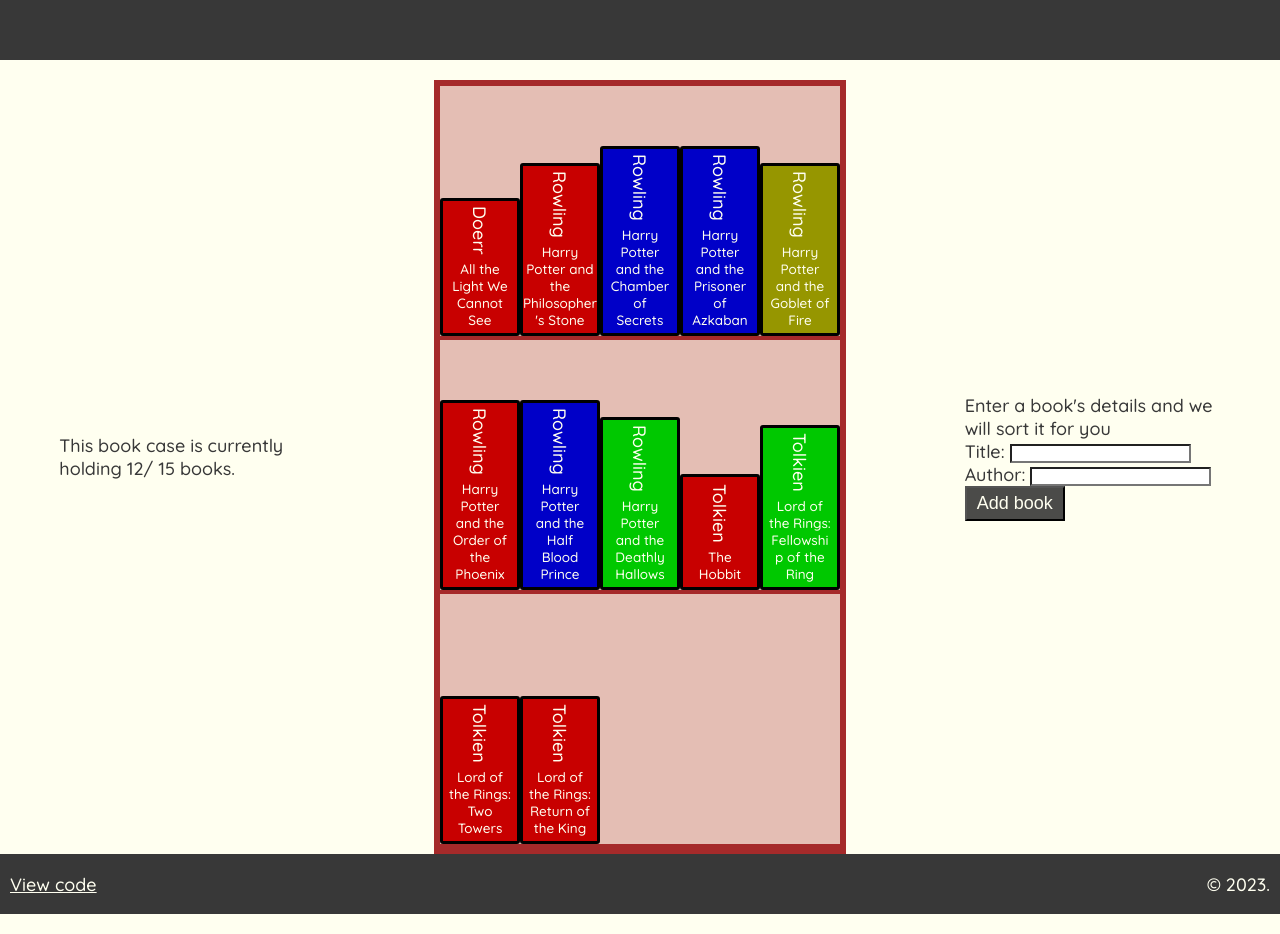
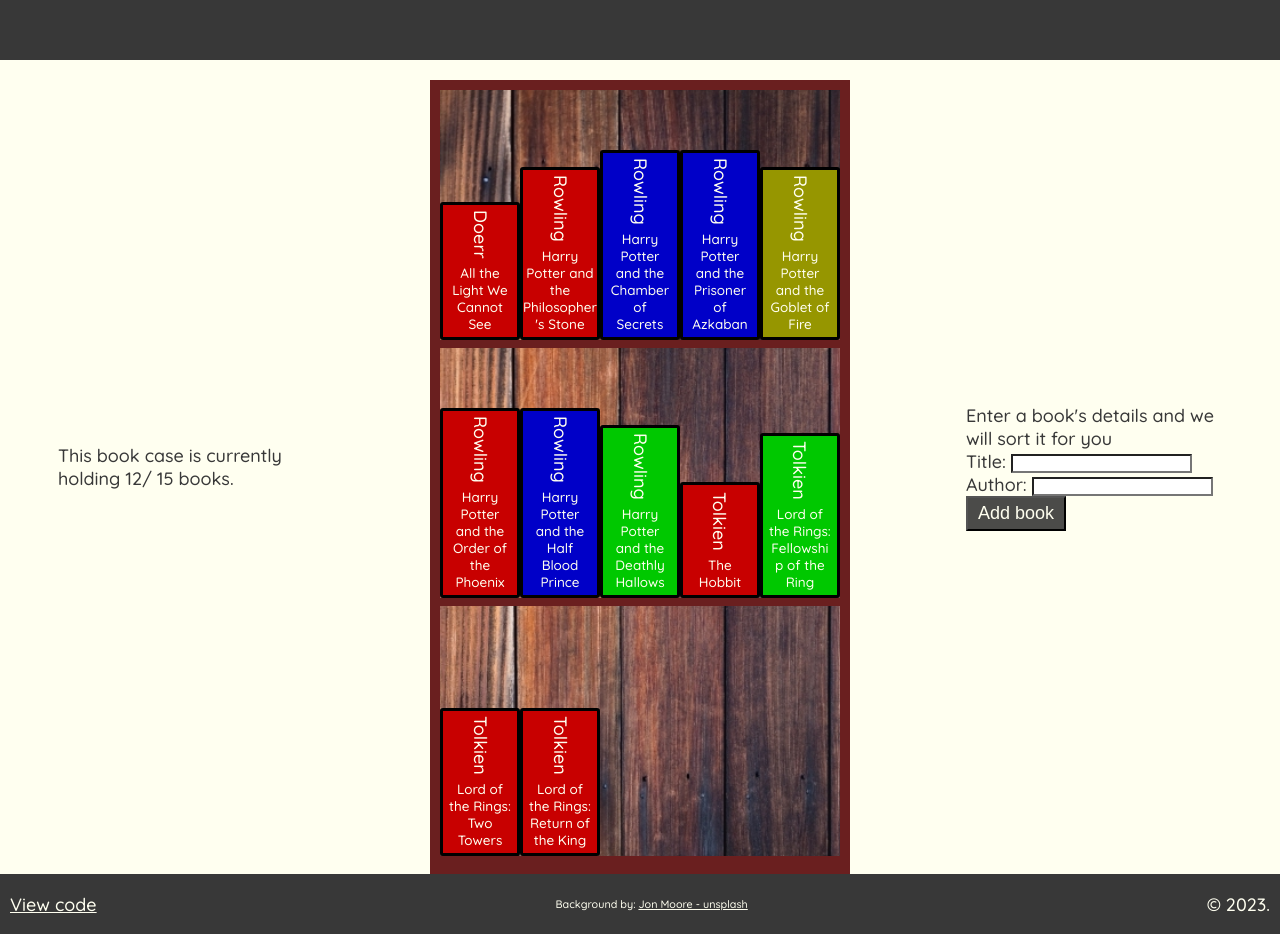
Before and after one commit to dtKinger/js-library-TOP, a plain HTML site: page index.html in a window 1280 px wide. Drawn offline with Linux system fonts and the light colour scheme.

Commit message:
Add wood panel background and credit artist

```diff
--- a/index.html
+++ b/index.html
@@ -52,6 +52,7 @@
   </main>
   <footer>
     <p><a href="https://github.com/dtKinger/js-library-TOP">View code</a></p>
+    <p class="credit">Background by: <a href="https://unsplash.com/photos/5fIoyoKlz7A">Jon Moore - unsplash</a></p>
     <p><a href="https://p4ges.com"></a> &copy; 2023.</p>
   </footer>
   <script src="scripts.js"></script>
--- a/scripts.js
+++ b/scripts.js
@@ -72,17 +72,15 @@ function refreshDeleteBtns(){
   let takeBookBtns = document.querySelectorAll('.btn-delete');
   takeBookBtns.forEach(function (book) {
     book.addEventListener('click', function (e) {
+      // Delete book from array
       let dataId = (e.target.parentElement.parentElement.parentElement).getAttribute('data-id');
       libClone.splice(dataId, 1);
+      // Delete HTML element of the book
       (e.target.parentElement.parentElement.parentElement).remove();
     });
   });
 }
 
-function deleteFromLibrary(){
-
-};
-
 function addToLibrary(){
 
 };
--- a/style.css
+++ b/style.css
@@ -222,15 +222,16 @@ a:hover{
   min-width: 350px;
   display: flex;
   flex-direction: column;
-  border: 6px solid brown;
+  border: 10px solid rgb(106, 31, 31);
   margin-top: 20px;
-  background-color: rgba(165, 42, 42, 0.3);
+  background-image: url('/Optimized-jon-moore-5fIoyoKlz7A-unsplash.jpg');
+  background-size: cover;
 }
 
 .shelf{
   display: flex;
   height: 250px;
-  border-bottom: 4px solid brown;
+  border-bottom: 8px solid  rgb(106, 31, 31);
 }
 
 .book{
@@ -288,3 +289,7 @@ a:hover{
   font-size: .8rem;
   border-radius: 10px;
 }
+
+.credit{
+  font-size: .6rem;
+}
```
Also changed, not shown: Optimized-jon-moore-5fIoyoKlz7A-unsplash.jpg (added).
